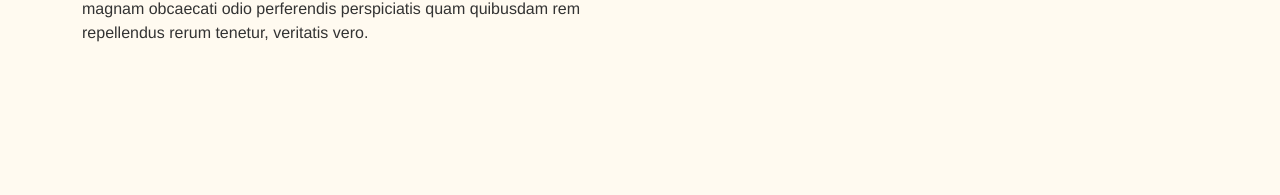
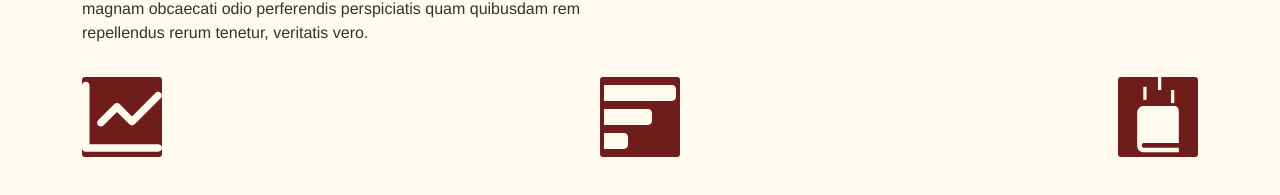
Before and after one commit to Rasber23/operation-ux, a Vue app: page /#/ in a window 1280 px wide. Shown: the part 483-678 px from the top of the page. Built offline with nearby package versions, Linux system fonts and the light colour scheme.

Commit message:
added Nav buttons to home component

```diff
--- a/src/views/Home.vue
+++ b/src/views/Home.vue
@@ -24,6 +24,17 @@
       </div>
       <div class="col-12 col-lg-6">
         <img src="https://images.unsplash.com/photo-1507842217343-583bb7270b66?ixid=MXwxMjA3fDB8MHxwaG90by1wYWdlfHx8fGVufDB8fHw%3D&ixlib=rb-1.2.1&auto=format&fit=crop&w=2053&q=80" class="img-fluid rounded" alt="...">
+      </div>
+      <div id="navCON">
+        <router-link to="/charts/linechart">
+          <img class="homeNav" src="../assets/Icons/Graph.svg" alt=""   />
+        </router-link>
+        <router-link to="/charts/barchart">
+          <img class="homeNav" src="../assets/Icons/Bar_chart.svg" alt=""   />
+        </router-link>
+        <router-link to="/charts/bookOfDeath">
+          <img class="homeNav" src="../assets/Icons/Falling_book.svg" alt=""   />
+        </router-link>
       </div>
     </div>
   </div>
@@ -73,5 +84,18 @@ export default {
   height: 100px;
   margin: 10em;
 }
+#navCON{
+  display: flex;
+  justify-content: space-between;
+  flex-direction: row;
+  margin-top: 1em;
+  margin-bot: 2em;
 
+}
+.homeNav{
+  height: 5em;
+  width: 5em;
+  background: #6F1D1B;
+  border-radius: 3px;
+}
 </style>
```
